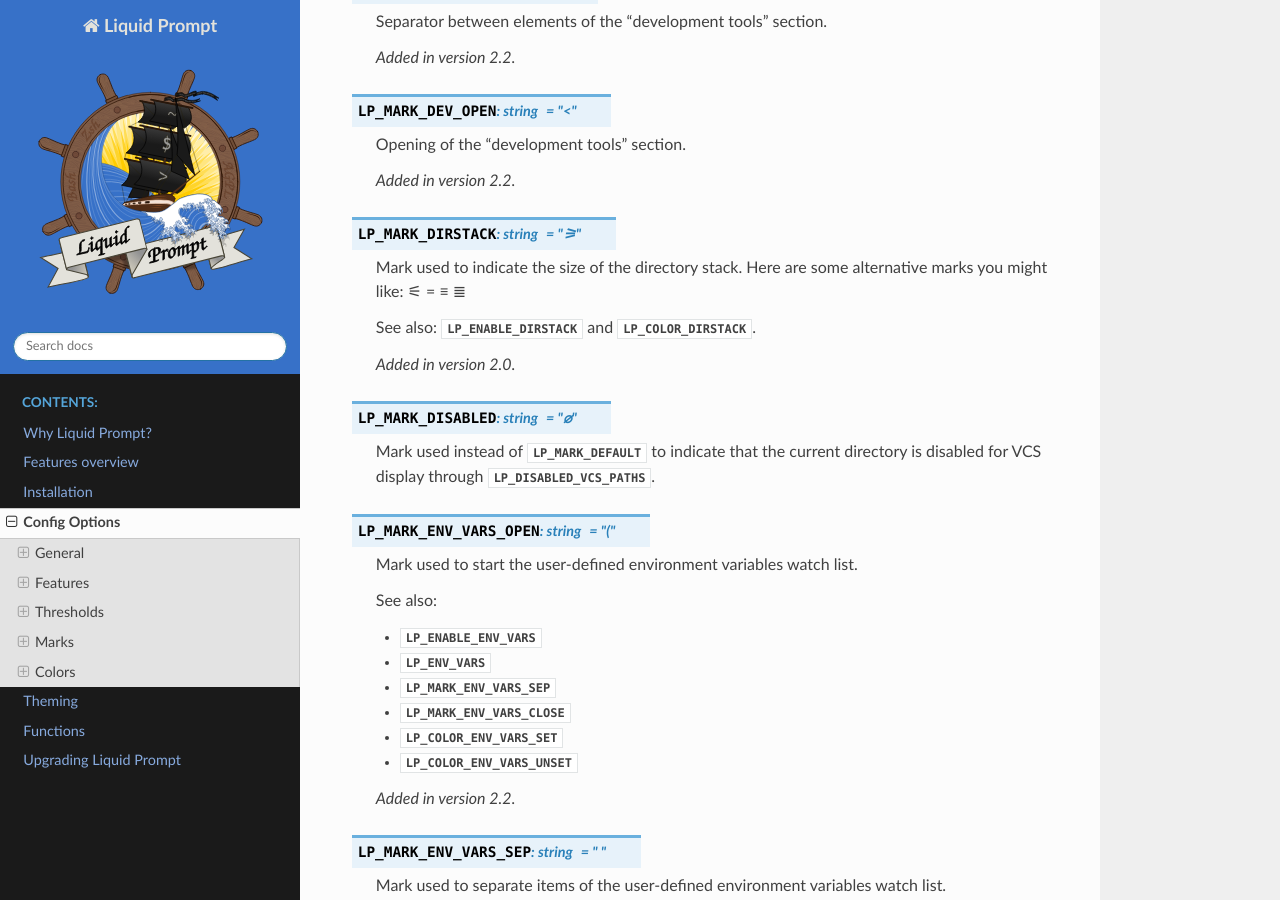
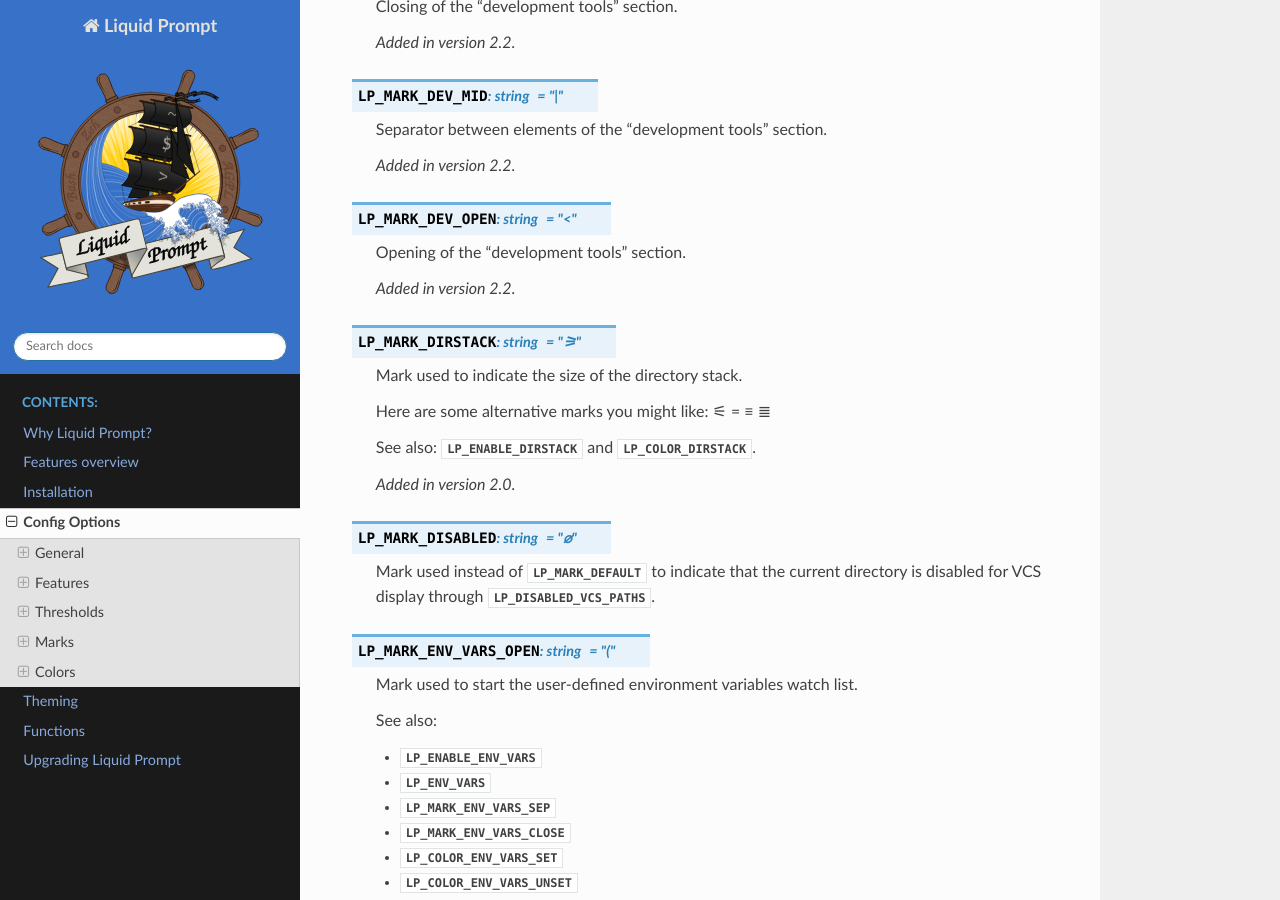
Before and after one commit to liquidprompt/liquidprompt, a Sphinx documentation site: the page built from docs/config.rst, in a window 1280 px wide and 900 px high, scrolled down 20530 px. Built offline with Sphinx 7.4.7 and the Read the Docs theme 2.0.0, drawn with Linux system fonts in a browser that asks for light colours; pages that are not in the unit, such as notebooks, are missing from menus; cross-references to code outside the pages are shown as plain code; some of the changed text lies outside the part shown.

Commit message:
feat(tools): adds config-from-doc.sh
Fix some doc issues along the way.

```diff
--- a/docs/config.rst
+++ b/docs/config.rst
@@ -58,7 +58,9 @@
    String added directly before :attr:`LP_MARK_DEFAULT`, after all other
    parts of the prompt. Can be used to tag the prompt in a way that is less
    intrusive than :attr:`LP_PS1_PREFIX`, or add a newline before the prompt
-   mark. For example::
+   mark.
+
+   For example::
 
       LP_MARK_PREFIX=$'\n'
 
@@ -74,6 +76,7 @@
 
 .. attribute:: LP_PATH_DEFAULT
    :type: string
+   :value: ""
 
    .. deprecated:: 2.0
       Use :attr:`LP_PATH_METHOD` set to `truncate_to_last_dir` instead.
@@ -1005,7 +1008,9 @@
    :type: int
    :value: 0
 
-   Determine when the hostname should be displayed. Valid values are:
+   Determine when the hostname should be displayed.
+
+   Valid values are:
 
    * ``0`` - show the hostname, except when locally connected
    * ``1`` - always show the hostname
@@ -1069,7 +1074,9 @@
    :type: int
    :value: 1
 
-   Determine when the username should be displayed. Valid values are:
+   Determine when the username should be displayed.
+
+   Valid values are:
 
    * ``0`` - show the username, except when the user is the login user
    * ``1`` - always show the username
@@ -1254,8 +1261,9 @@
    :type: string
    :value: "⚞"
 
-   Mark used to indicate the size of the directory stack. Here are some
-   alternative marks you might like: ⚟ = ≡ ≣
+   Mark used to indicate the size of the directory stack.
+
+   Here are some alternative marks you might like: ⚟ = ≡ ≣
 
    See also: :attr:`LP_ENABLE_DIRSTACK` and :attr:`LP_COLOR_DIRSTACK`.
 
@@ -1727,7 +1736,7 @@
    :type: string
    :value: $BOLD_BLUE
 
-   Color used to indicate that the current shell is running in a container
+   Color used to indicate that the current shell is running in a container.
 
    .. versionadded:: 2.1
 
```
Also changed, not shown: other parts of docs/config.rst (+1 -0 lines), 1 other file.
